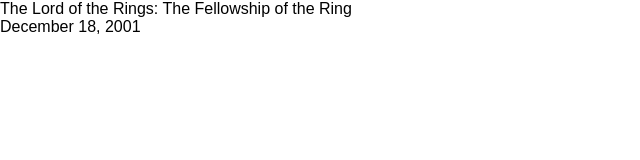
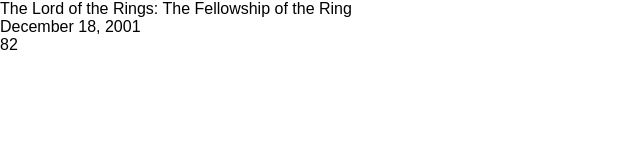
Before and after one commit to ChaseHardin/movie_central, a React (Create React App) app: page / in a window 1280 px wide. Shown: the top 160 px of the page, without its empty margins (0-640 px from the left). Built offline with nearby package versions, Linux system fonts and the light colour scheme.

Commit message:
Add rating to movie

```diff
--- a/src/App/App.js
+++ b/src/App/App.js
@@ -9,7 +9,8 @@ class App extends Component {
 
     const movie = {
       title: 'The Lord of the Rings: The Fellowship of the Ring',
-      releaseDate: 'December 18, 2001'
+      releaseDate: 'December 18, 2001',
+      rating: 82
     }
 
     this.state = {
@@ -26,6 +27,9 @@ class App extends Component {
         <div className="movie-release-date">
           {this.state.movie.releaseDate}
         </div>
+        <div className="movie-rating">
+          {this.state.movie.rating}
+        </div>
       </div>
     );
   }
```
Also changed, not shown: 1 other file (tests, documents, lock files or other folders).
